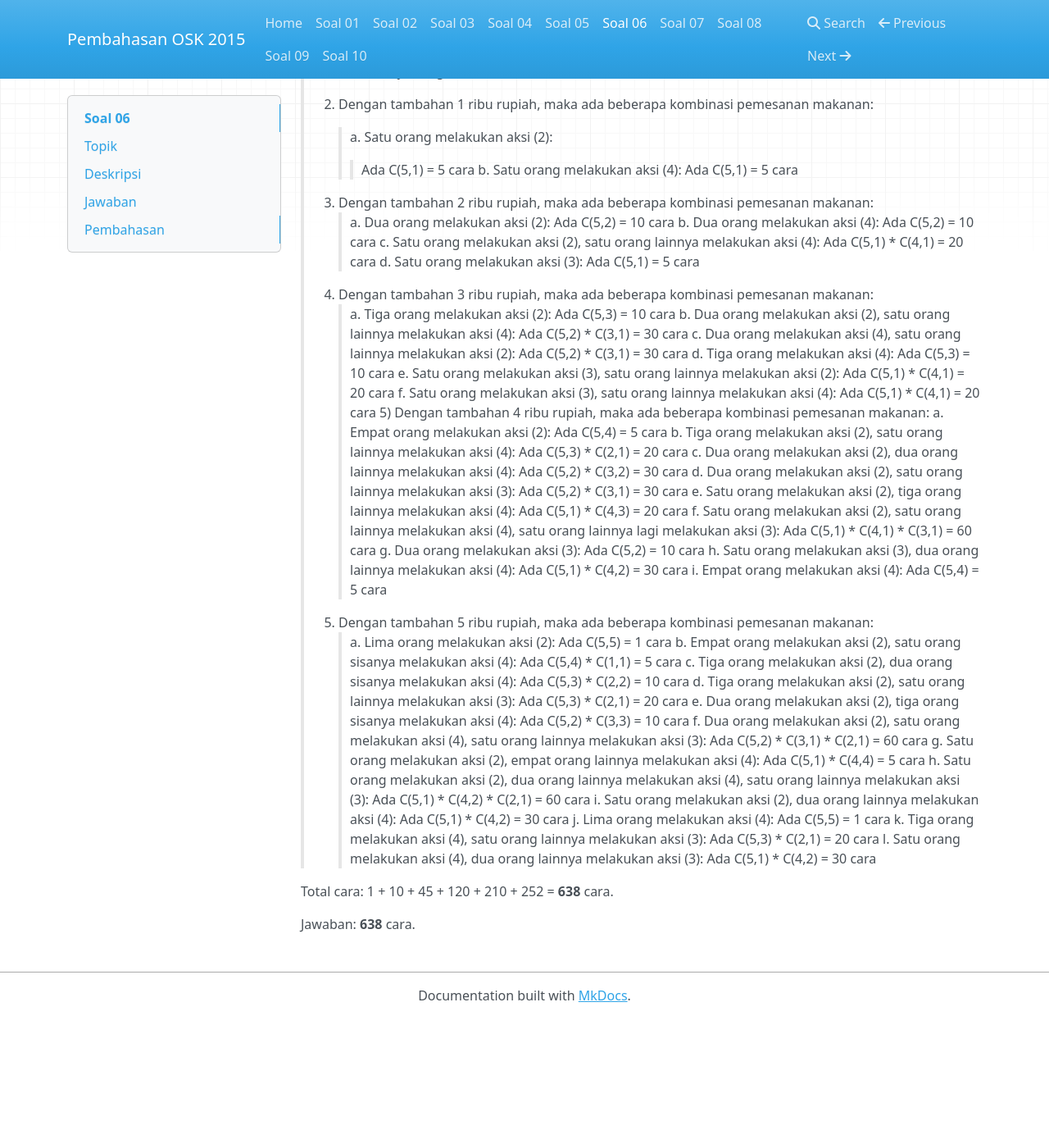
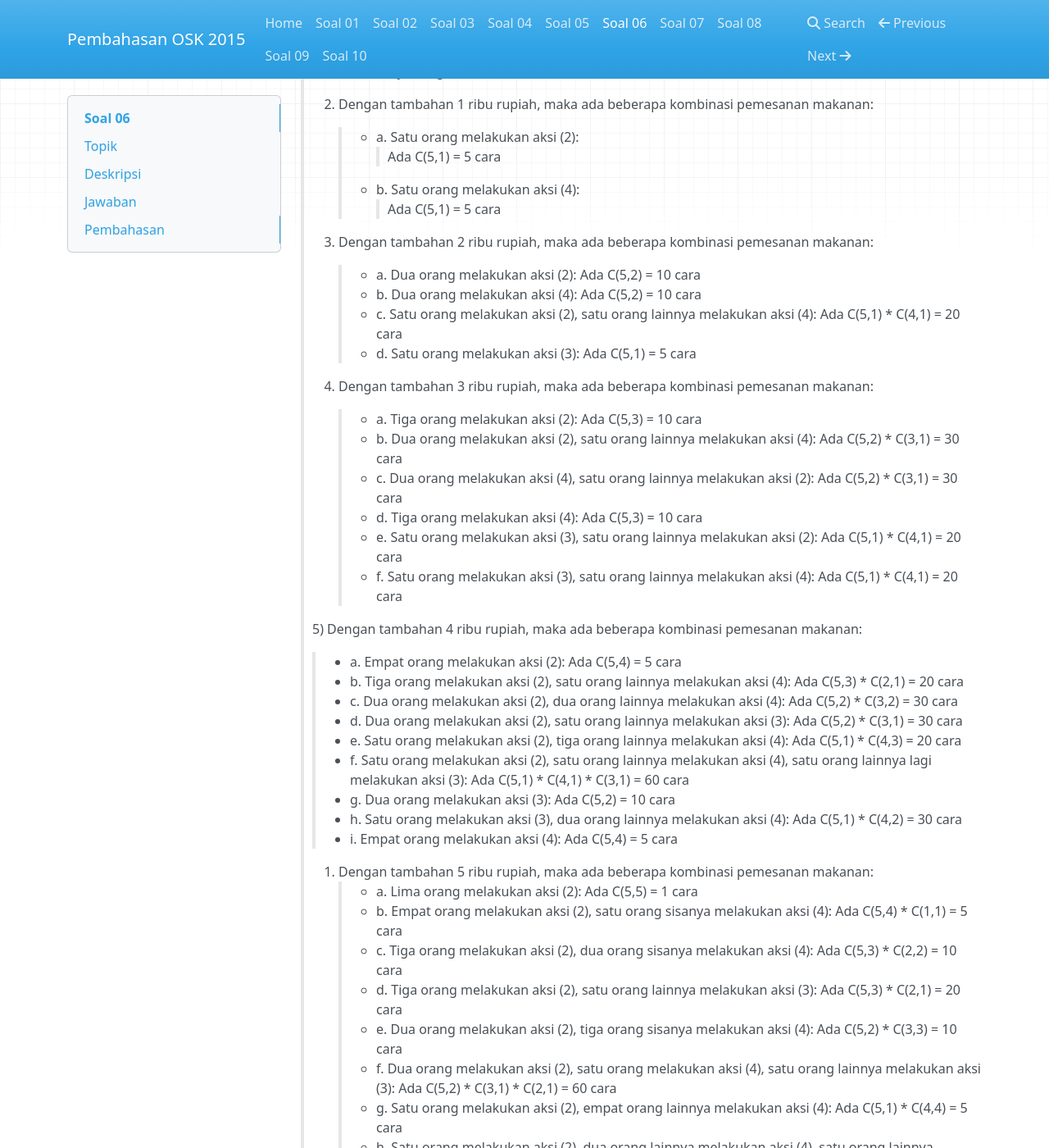
Before and after one commit to alijaya/OSK-2015, an MkDocs documentation site: the page built from docs/Soal 06.md, in a window 1280 px wide and 1400 px high, scrolled down 1413 px. Shown: the whole window at 82% size. Built offline with MkDocs 1.6.1, drawn with Linux system fonts in a browser that asks for light colours; nearby versions of some CDN libraries; old or Windows-style settings are respelled for this version of MkDocs; before the commit the page ends 2655 px from its top, so only the background shows below that; some of the changed text lies outside the part shown.

Commit message:
no message

```diff
--- a/docs/Soal 06.md
+++ b/docs/Soal 06.md
@@ -54,45 +54,49 @@ Sehingga, banyak kemungkinan pemesanan adalah:
 >1. Dengan tambahan 0 ribu rupiah, maka hanya ada tepat satu kombinasi pemesanan makanan (seluruhnya burger)
 
 >2. Dengan tambahan 1 ribu rupiah, maka ada beberapa kombinasi pemesanan makanan:
->> a. Satu orang melakukan aksi (2):
+>> * a. Satu orang melakukan aksi (2):
 >>> Ada C(5,1) = 5 cara
->> b. Satu orang melakukan aksi (4):
+>> * b. Satu orang melakukan aksi (4):
 >>> Ada C(5,1) = 5 cara
+
 >3. Dengan tambahan 2 ribu rupiah, maka ada beberapa kombinasi pemesanan makanan:
->> a. Dua orang melakukan aksi (2): Ada C(5,2) = 10 cara
->> b. Dua orang melakukan aksi (4): Ada C(5,2) = 10 cara
->> c. Satu orang melakukan aksi (2), satu orang lainnya melakukan aksi (4): Ada C(5,1) * C(4,1) = 20 cara
->> d. Satu orang melakukan aksi (3): Ada C(5,1) = 5 cara
+>> * a. Dua orang melakukan aksi (2): Ada C(5,2) = 10 cara
+>> * b. Dua orang melakukan aksi (4): Ada C(5,2) = 10 cara
+>> * c. Satu orang melakukan aksi (2), satu orang lainnya melakukan aksi (4): Ada C(5,1) * C(4,1) = 20 cara
+>> * d. Satu orang melakukan aksi (3): Ada C(5,1) = 5 cara
+
 >4. Dengan tambahan 3 ribu rupiah, maka ada beberapa kombinasi pemesanan makanan:
->> a. Tiga orang melakukan aksi (2): Ada C(5,3) = 10 cara
->> b. Dua orang melakukan aksi (2), satu orang lainnya melakukan aksi (4): Ada C(5,2) * C(3,1) = 30 cara
->> c. Dua orang melakukan aksi (4), satu orang lainnya melakukan aksi (2): Ada C(5,2) * C(3,1) = 30 cara
->> d. Tiga orang melakukan aksi (4): Ada C(5,3) = 10 cara
->> e. Satu orang melakukan aksi (3), satu orang lainnya melakukan aksi (2): Ada C(5,1) * C(4,1) = 20 cara
->> f. Satu orang melakukan aksi (3), satu orang lainnya melakukan aksi (4): Ada C(5,1) * C(4,1) = 20 cara
+>> * a. Tiga orang melakukan aksi (2): Ada C(5,3) = 10 cara
+>> * b. Dua orang melakukan aksi (2), satu orang lainnya melakukan aksi (4): Ada C(5,2) * C(3,1) = 30 cara
+>> * c. Dua orang melakukan aksi (4), satu orang lainnya melakukan aksi (2): Ada C(5,2) * C(3,1) = 30 cara
+>> * d. Tiga orang melakukan aksi (4): Ada C(5,3) = 10 cara
+>> * e. Satu orang melakukan aksi (3), satu orang lainnya melakukan aksi (2): Ada C(5,1) * C(4,1) = 20 cara
+>> * f. Satu orang melakukan aksi (3), satu orang lainnya melakukan aksi (4): Ada C(5,1) * C(4,1) = 20 cara
+
 >5) Dengan tambahan 4 ribu rupiah, maka ada beberapa kombinasi pemesanan makanan:
->> a. Empat orang melakukan aksi (2): Ada C(5,4) = 5 cara
->> b. Tiga orang melakukan aksi (2), satu orang lainnya melakukan aksi (4): Ada C(5,3) * C(2,1) = 20 cara
->> c. Dua orang melakukan aksi (2), dua orang lainnya melakukan aksi (4): Ada C(5,2) * C(3,2) = 30 cara
->> d. Dua orang melakukan aksi (2), satu orang lainnya melakukan aksi (3): Ada C(5,2) * C(3,1) = 30 cara
->> e. Satu orang melakukan aksi (2), tiga orang lainnya melakukan aksi (4): Ada C(5,1) * C(4,3) = 20 cara
->> f. Satu orang melakukan aksi (2), satu orang lainnya melakukan aksi (4), satu orang lainnya lagi melakukan aksi (3): Ada C(5,1) * C(4,1) * C(3,1) = 60 cara
->> g. Dua orang melakukan aksi (3): Ada C(5,2) = 10 cara
->> h. Satu orang melakukan aksi (3), dua orang lainnya melakukan aksi (4): Ada C(5,1) * C(4,2) = 30 cara
->> i. Empat orang melakukan aksi (4): Ada C(5,4) = 5 cara
+>> * a. Empat orang melakukan aksi (2): Ada C(5,4) = 5 cara
+>> * b. Tiga orang melakukan aksi (2), satu orang lainnya melakukan aksi (4): Ada C(5,3) * C(2,1) = 20 cara
+>> * c. Dua orang melakukan aksi (2), dua orang lainnya melakukan aksi (4): Ada C(5,2) * C(3,2) = 30 cara
+>> * d. Dua orang melakukan aksi (2), satu orang lainnya melakukan aksi (3): Ada C(5,2) * C(3,1) = 30 cara
+>> * e. Satu orang melakukan aksi (2), tiga orang lainnya melakukan aksi (4): Ada C(5,1) * C(4,3) = 20 cara
+>> * f. Satu orang melakukan aksi (2), satu orang lainnya melakukan aksi (4), satu orang lainnya lagi melakukan aksi (3): Ada C(5,1) * C(4,1) * C(3,1) = 60 cara
+>> * g. Dua orang melakukan aksi (3): Ada C(5,2) = 10 cara
+>> * h. Satu orang melakukan aksi (3), dua orang lainnya melakukan aksi (4): Ada C(5,1) * C(4,2) = 30 cara
+>> * i. Empat orang melakukan aksi (4): Ada C(5,4) = 5 cara
+
 >6. Dengan tambahan 5 ribu rupiah, maka ada beberapa kombinasi pemesanan makanan:
->> a. Lima orang melakukan aksi (2): Ada C(5,5) = 1 cara
->> b. Empat orang melakukan aksi (2), satu orang sisanya melakukan aksi (4): Ada C(5,4) * C(1,1) = 5 cara
->> c. Tiga orang melakukan aksi (2), dua orang sisanya melakukan aksi (4): Ada C(5,3) * C(2,2) = 10 cara
->> d. Tiga orang melakukan aksi (2), satu orang lainnya melakukan aksi (3): Ada C(5,3) * C(2,1) = 20 cara
->> e. Dua orang melakukan aksi (2), tiga orang sisanya melakukan aksi (4): Ada C(5,2) * C(3,3) = 10 cara
->> f. Dua orang melakukan aksi (2), satu orang melakukan aksi (4), satu orang lainnya melakukan aksi (3): Ada C(5,2) * C(3,1) * C(2,1) = 60 cara
->> g. Satu orang melakukan aksi (2), empat orang lainnya melakukan aksi (4): Ada C(5,1) * C(4,4) = 5 cara
->> h. Satu orang melakukan aksi (2), dua orang lainnya melakukan aksi (4), satu orang lainnya melakukan aksi (3): Ada C(5,1) * C(4,2) * C(2,1) = 60 cara
->> i. Satu orang melakukan aksi (2), dua orang lainnya melakukan aksi (4): Ada C(5,1) * C(4,2) = 30 cara
->> j. Lima orang melakukan aksi (4): Ada C(5,5) = 1 cara
->> k. Tiga orang melakukan aksi (4), satu orang lainnya melakukan aksi (3): Ada C(5,3) * C(2,1) = 20 cara
->> l. Satu orang melakukan aksi (4), dua orang lainnya melakukan aksi (3): Ada C(5,1) * C(4,2) = 30 cara
+>> * a. Lima orang melakukan aksi (2): Ada C(5,5) = 1 cara
+>> * b. Empat orang melakukan aksi (2), satu orang sisanya melakukan aksi (4): Ada C(5,4) * C(1,1) = 5 cara
+>> * c. Tiga orang melakukan aksi (2), dua orang sisanya melakukan aksi (4): Ada C(5,3) * C(2,2) = 10 cara
+>> * d. Tiga orang melakukan aksi (2), satu orang lainnya melakukan aksi (3): Ada C(5,3) * C(2,1) = 20 cara
+>> * e. Dua orang melakukan aksi (2), tiga orang sisanya melakukan aksi (4): Ada C(5,2) * C(3,3) = 10 cara
+>> * f. Dua orang melakukan aksi (2), satu orang melakukan aksi (4), satu orang lainnya melakukan aksi (3): Ada C(5,2) * C(3,1) * C(2,1) = 60 cara
+>> * g. Satu orang melakukan aksi (2), empat orang lainnya melakukan aksi (4): Ada C(5,1) * C(4,4) = 5 cara
+>> * h. Satu orang melakukan aksi (2), dua orang lainnya melakukan aksi (4), satu orang lainnya melakukan aksi (3): Ada C(5,1) * C(4,2) * C(2,1) = 60 cara
+>> * i. Satu orang melakukan aksi (2), dua orang lainnya melakukan aksi (4): Ada C(5,1) * C(4,2) = 30 cara
+>> * j. Lima orang melakukan aksi (4): Ada C(5,5) = 1 cara
+>> * k. Tiga orang melakukan aksi (4), satu orang lainnya melakukan aksi (3): Ada C(5,3) * C(2,1) = 20 cara
+>> * l. Satu orang melakukan aksi (4), dua orang lainnya melakukan aksi (3): Ada C(5,1) * C(4,2) = 30 cara
 
 Total cara: 1 + 10 + 45 + 120 + 210 + 252 = **638** cara.
 
```
